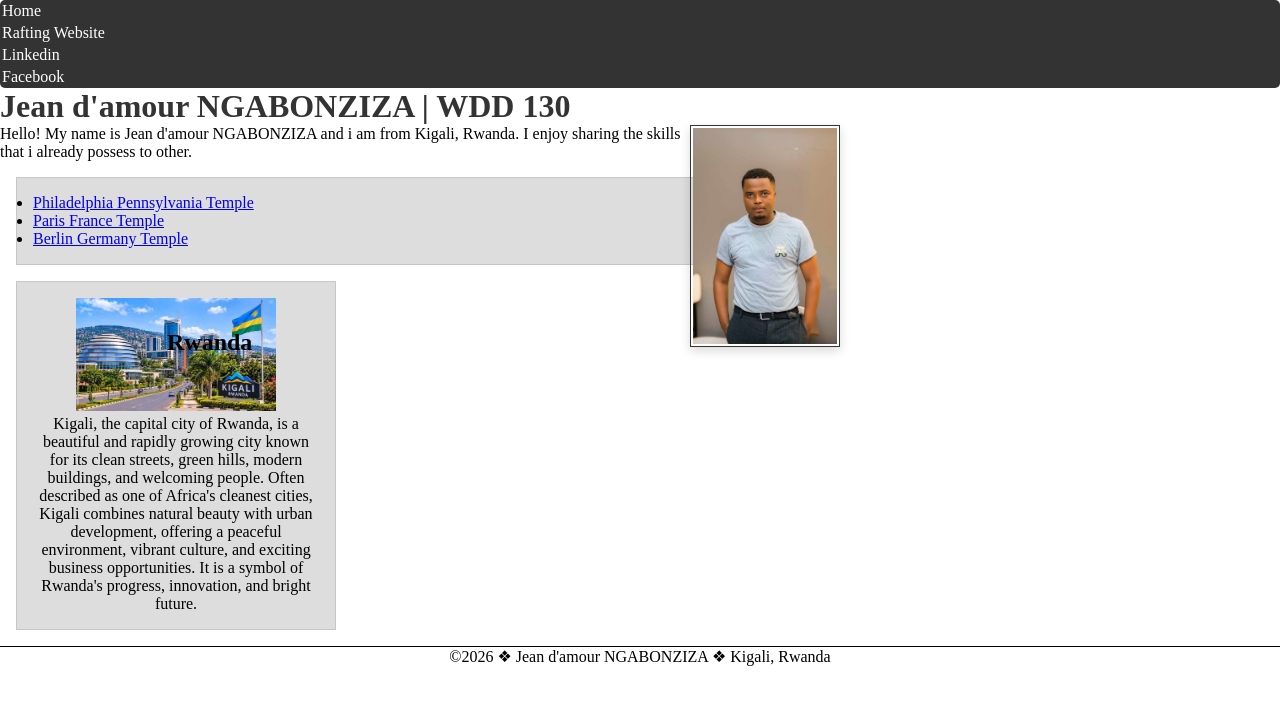
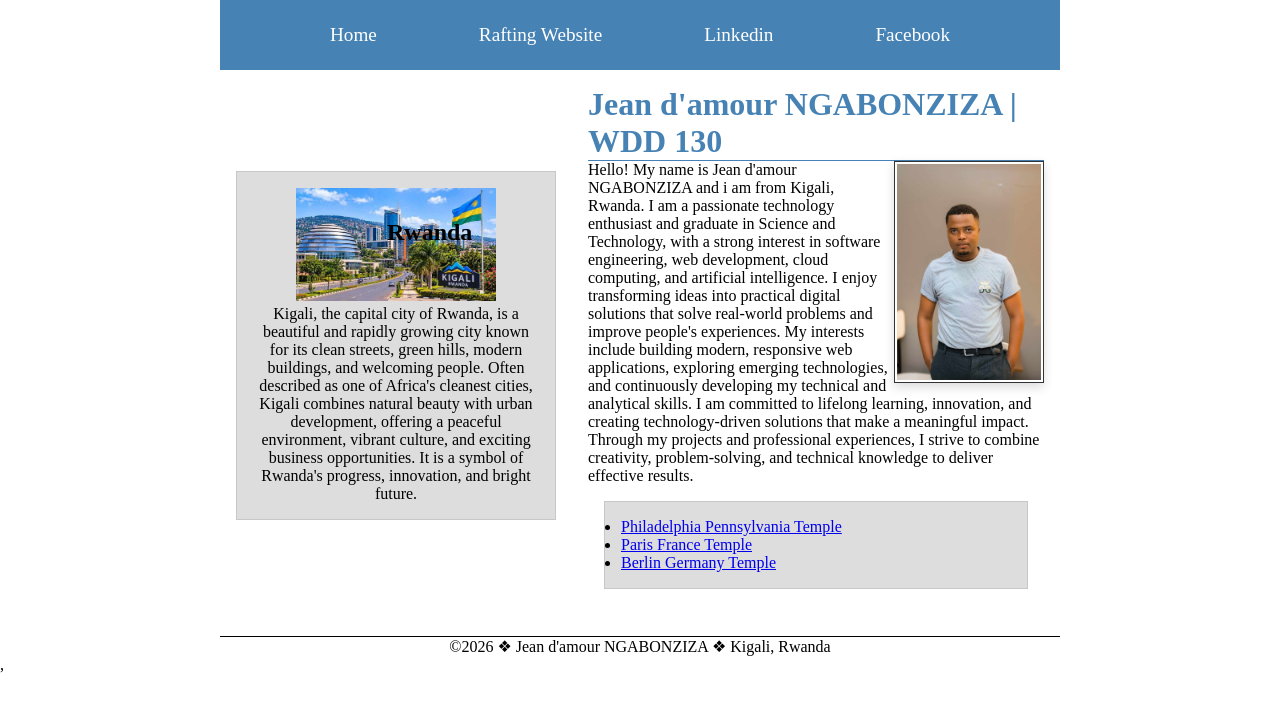
Before and after one commit to ngabo24/wdd130, a plain HTML site: page index.html in a window 1280 px wide. Drawn offline with Linux system fonts and the light colour scheme.

Commit message:
edited homepage

```diff
--- a/index.html
+++ b/index.html
@@ -1,5 +1,5 @@
 <!DOCTYPE html>
-<html lang="en">
+<html lang="en-US">
 
 <head>
     <meta charset="UTF-8">
@@ -19,10 +19,11 @@
             <a href="https://facebook.com.">Facebook</a>
         </nav>
     </header>
+    <div class="grid">
         <main>
             <h1>Jean d'amour NGABONZIZA | WDD 130</h1>
             <img src="images/profile.jpg" alt="Hello my name is NGABONZIZA" width="200" />
-        <p>Hello! My name is Jean d'amour NGABONZIZA and i am from Kigali, Rwanda. I enjoy sharing the skills that i already possess to other.</p>
+            <p>Hello! My name is Jean d'amour NGABONZIZA and i am from Kigali, Rwanda. I am a passionate technology enthusiast and graduate in Science and Technology, with a strong interest in software engineering, web development, cloud computing, and artificial intelligence. I enjoy transforming ideas into practical digital solutions that solve real-world problems and improve people's experiences. My interests include building modern, responsive web applications, exploring emerging technologies, and continuously developing my technical and analytical skills. I am committed to lifelong learning, innovation, and creating technology-driven solutions that make a meaningful impact. Through my projects and professional experiences, I strive to combine creativity, problem-solving, and technical knowledge to deliver effective results.</p>
             <ul class="box">
                 <li><a href="https://www.churchofjesuschrist.org/temples/details/philadelphia-pennsylvania-temple" target="_blank" rel="noopener">Philadelphia Pennsylvania Temple</a></li>
                 <li><a href="https://www.churchofjesuschrist.org/temples/details/paris-france-temple" target="_blank" rel="noopener">Paris France Temple</a></li>
@@ -33,10 +34,15 @@
             <h2>Rwanda</h2>
             <img src="images/kigali.jpeg" alt="kigali, Rwanda" />
             <p>Kigali, the capital city of Rwanda, is a beautiful and rapidly growing city known for its clean streets, green hills, modern buildings, and welcoming people. Often described as one of Africa's cleanest cities, Kigali combines natural beauty with urban development, offering a peaceful environment, vibrant culture, and exciting business opportunities. It is a symbol of Rwanda's progress, innovation, and bright future.</p>
+            <div class="grid">
+
+            </div>
         </aside>
+    </div>
     <footer>
         <p>&copy;2026 &#10070; Jean d'amour NGABONZIZA &#10070; Kigali, Rwanda</p>
     </footer>
 </body>
 
 </html>
+,
--- a/styles/styles.css
+++ b/styles/styles.css
@@ -4,31 +4,42 @@
     box-sizing: border-box;
 }
 
-header {
+header,
+.grid,
+footer {
+    max-width: 840px;
     margin: 0 auto;
 }
 
+.grid {
+    display: grid;
+    align-items: center;
+}
+
 nav {
-    background-color: #333;
-    border-radius: 5px;
-    padding: 0;
+    background-color: steelblue;
+    padding: 1rem;
+    display: flex;
+    justify-content: space-evenly;
+    align-items: center;
 }
 
 nav a {
+    display: block;
+    padding: 0.5rem;
     text-decoration: none;
-    color: white;
-    font-weight: 200;
-    display: block;
-    cursor: pointer;
-    padding: 2px;
+    font-size: 1.2rem;
+    color: #fff;
 }
 
 h1 {
-    color: #333;
+    color: steelblue;
+    border-bottom: 1px solid steelblue;
 }
 
 main {
-    max-width: 840px;
+    grid-column: 2/3;
+    margin: 1rem;
 }
 
 main img {
@@ -53,6 +64,8 @@ aside {
     color: #333;
     text-align: center;
     position: relative;
+    grid-column: 1/2;
+    grid-row: 1/2;
 }
 
 aside img {
```
Lines whose indentation alone changed are shown as unchanged.
